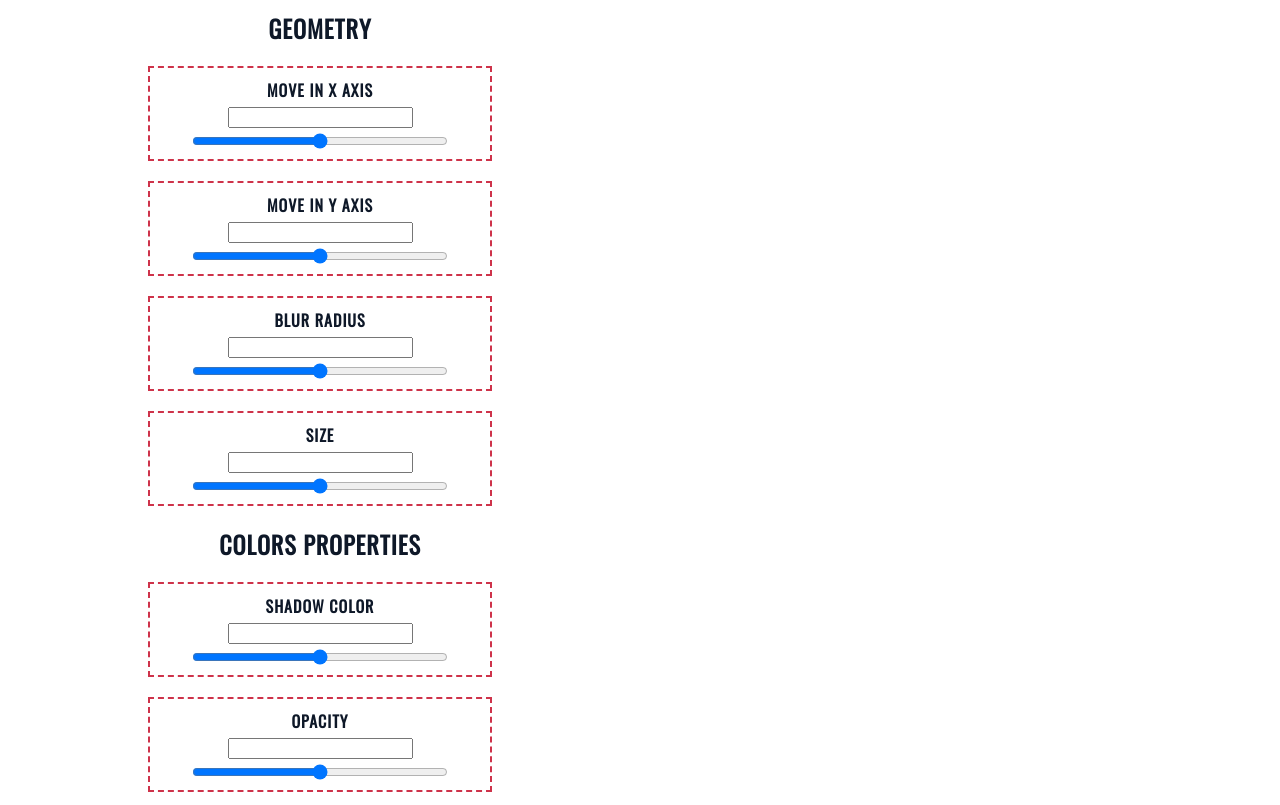
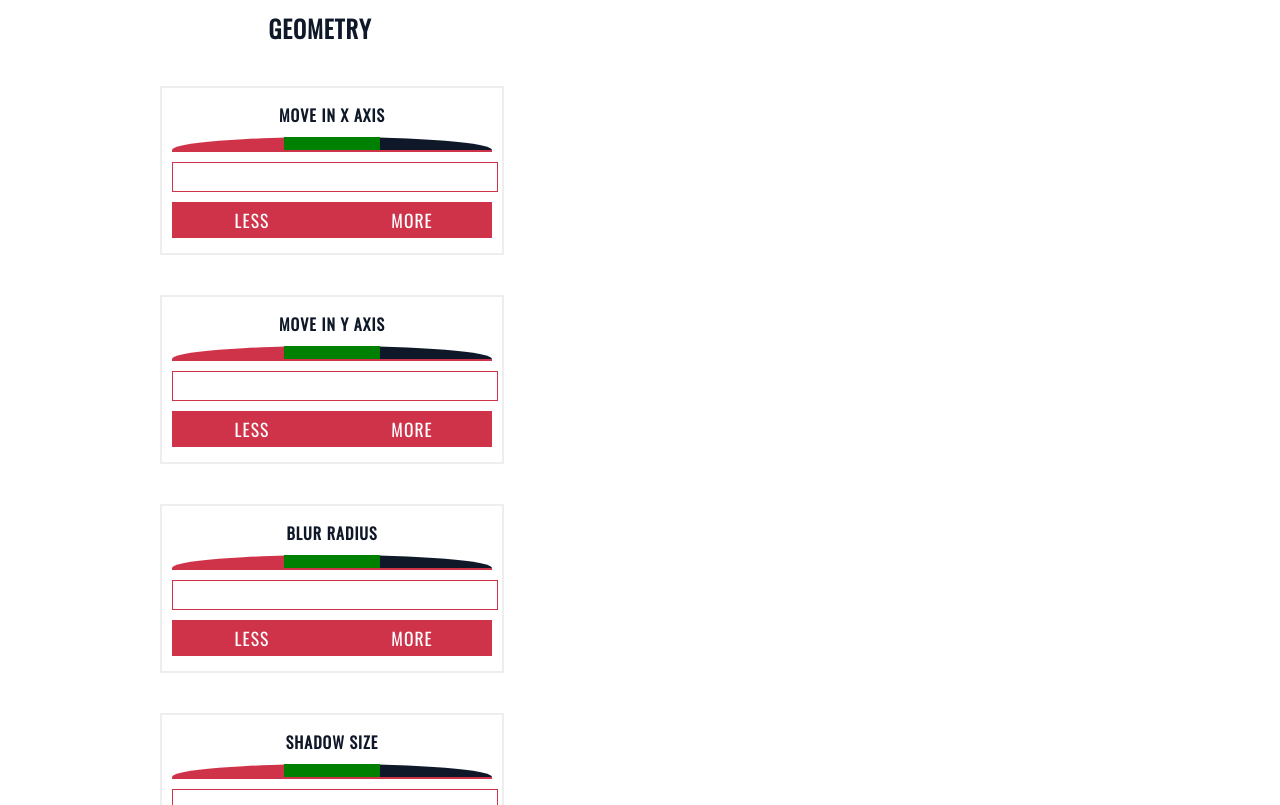
Before and after one commit to UnnamedADev/Css-Services, a website: page index.html in a window 1280 px wide. Shown: the part 570-1375 px from the top of the page. Drawn offline with Linux system fonts and the light colour scheme.

Commit message:
v0.0.6
- Fixed bug with content move when menu change position to fixed
- Created custom inputs and buttons
- Improved content of box shadow partial

```diff
--- a/index.html
+++ b/index.html
@@ -4,13 +4,13 @@
     <meta charset="UTF-8">
     <meta name="viewport" content="width=device-width, initial-scale=1.0">
     <meta http-equiv="X-UA-Compatible" content="ie=edge">
-    <title>v0.0.5 - Css Services</title>
+    <title>v0.0.6 - Css Services</title>
     <!-- styles -->
     <link rel="stylesheet" href="dist/styles/style.min.css">
     <!-- scripts -->
     <script src="dist/scripts/main.min.js"></script>
 </head>
-<body id="abc">
+<body>
     <header>
         <h1><span>Generate</span> <span>your</span> <span>&#60;code&#62;</span></h1>
     </header>
--- a/src/scripts/app.js
+++ b/src/scripts/app.js
@@ -4,6 +4,6 @@ import {menuEvents, menuWrapper} from './modules/menu.js';
 
 document.addEventListener('DOMContentLoaded', () => {
     menuEvents();
-    //menuWrapper();
+    menuWrapper();
     loadData('stDataContainer','./dist/partials/box-shadow.html');
 });
--- a/src/scripts/modules/menu.js
+++ b/src/scripts/modules/menu.js
@@ -8,14 +8,14 @@ export const menuEvents = () => {
     for(let i = 0; i<menuBttns.length;i++){
 
         let destination = menuBttns[i].getElementsByTagName('a')[0].textContent;
-        destination = 'dist/partials/'+destination.replace(" ", "-")+'.html';
+        destination = 'dist/partials/'+destination.replace(' ', '-')+'.html';
 
-        menuBttns[i].addEventListener("click", function(){
+        menuBttns[i].addEventListener('click', function(){
             let allBttns = document.getElementById('stMenu').getElementsByTagName('li');
             for(let k = 0;k<allBttns.length;k++){
-                allBttns[k].classList.remove("stMenu_active");
+                allBttns[k].classList.remove('stMenu_active');
             }
-            this.classList.add("stMenu_active");
+            this.classList.add('stMenu_active');
             loadData(loadCnt, destination);
         });
     }
@@ -23,17 +23,19 @@ export const menuEvents = () => {
 
 export const menuWrapper = () => {
 
-    let menu = document.getElementById("stMenu");
+    let menu = document.getElementById('stMenu');
     let my = menu.offsetTop;
     let state = false;
-
-    window.addEventListener("scroll", function(){
+    let cont = document.getElementById('stDataContainer');
+    window.addEventListener('scroll', function(){
         if(this.scrollY >= menu.offsetTop && state == false){
-            menu.classList.add("wrappedMenu");
+            cont.style.paddingTop = menu.scrollHeight+'px';
+            menu.classList.add('wrappedMenu');
             state = true;
         }
-        if(this.scrollY <= my && state == true){
-            menu.classList.remove("wrappedMenu");
+        if(this.scrollY < my && state == true){
+            cont.style.paddingTop = "";
+            menu.classList.remove('wrappedMenu');
             state = false;
         }
     });
--- a/src/styles/main.scss
+++ b/src/styles/main.scss
@@ -79,6 +79,7 @@ body {
             position: fixed;
             top: 0;
             left: 0;
+            z-index: 999999;
         }
     }
     > section {
@@ -113,34 +114,88 @@ body {
         color: $fair;
     }
 }
-
 .stConf {
     width: 50%;
-    margin: 20px auto;
+    margin: 20px 25%;
     padding: 10px;
     text-align: center;
-    border: 2px dashed $special;
+    border: 2px solid $shadow;
     transition: 0.25s ease;
+    float: left;
+    > * {
+        float: left;
+        margin: 5px 0px;
+    }
     > h2 {
         display: inline-block;
         font-size: 1em;
         width: 100%;
-        margin: 0;
     }
     > input[type=number]{
-        display: inline-block;
-        margin: 5px;
+        outline: none;
+        border: none;
+        width: 100%;
+        font-family: oswald;
+        border: 1px solid $special;
+        background: $fair;
+        padding: 10px 0xp;
+        text-align: center;
+        font-size: 1.1em;
     }
-    > input[type=range]{
-        margin: auto;
-        width: 80%;
-        display: block;
+    >button {
+        @extend %button;
+        @extend %title;
+        background: $special;
+        color: $fair;
+        font-size: 1.1em;
+        padding: 5px 0px;
+        &:hover {
+            background: $dark;
+        }
+    }
+    > button, progress {
+        width: 50%;
+        box-sizing: border-box;
+    }
+    > progress[value]:nth-of-type(1)::-webkit-progress-bar {
+        background: $special;
+        border-top-left-radius: 100%;
+    }
+    > progress[value]:nth-of-type(1)::-moz-progress-bar {
+        background: $special;
+        border-top-left-radius: 100%;
+    }
+    > progress[value]:nth-of-type(2)::-webkit-progress-bar {
+        background: $dark;
+        border-top-right-radius: 100%;
+    }
+    > progress[value]:nth-of-type(2)::-moz-progress-bar {
+        background: $dark;
+        border-top-right-radius: 100%;
     }
     &:hover{
-        transform: scale(1.05,1.05);
+        background: $shadow;
     }
 }
 //BOX SHADOW
 #stBox-Shadow{
+    background: none;
+}
 
+//PROGRESS
+progress[value] {
+    border: none;
+    appearance: none;
+    background: none;
+    border-bottom: 2px solid $special;
+    height: 15px;
 }
+//INPUT NUMBER
+input[type=number]::-webkit-inner-spin-button,
+input[type=number]::-webkit-outer-spin-button {
+    -webkit-appearance: none;
+    margin: 0;
+}
+input[type=number] {
+    -moz-appearance:textfield;
+}
--- a/src/styles/templates.scss
+++ b/src/styles/templates.scss
@@ -1,3 +1,5 @@
+@import 'variables';
+
 %page-section {
     float: left;
     width: 100%;
@@ -12,3 +14,11 @@
     text-transform: uppercase;
     letter-spacing: 1px;
 }
+%button {
+    outline: none;
+    border: none;
+    font-family: oswald;
+    &:focus {
+        outline: none;
+    }
+}
```
Also changed, not shown: dist/partials/box-shadow.html, dist/scripts/main.min.js, dist/styles/style.min.css, 1 other file.
